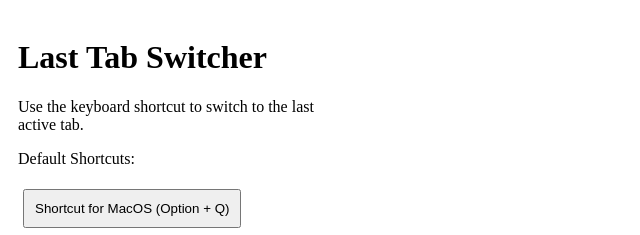
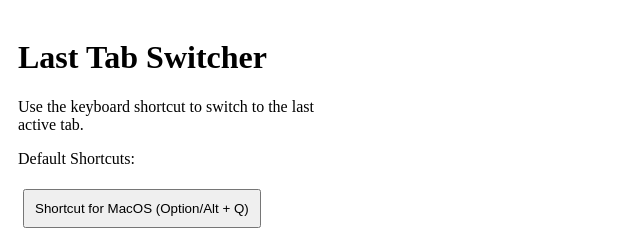
Before and after one commit to salimhossain/SwitchLastTab, a browser extension: page index.html in a window 1280 px wide. Shown: the top 235 px of the page, without its empty margins (0-640 px from the left). Drawn offline with Linux system fonts and the light colour scheme.

Commit message:
init Switch Last Tab

```diff
--- a/index.html
+++ b/index.html
@@ -17,7 +17,7 @@
   <h1>Last Tab Switcher</h1>
   <p>Use the keyboard shortcut to switch to the last active tab.</p>
   <p>Default Shortcuts:</p>
-  <button id="changeColor">Shortcut for MacOS (Option + Q)</button>
+  <button id="changeColor">Shortcut for MacOS (Option/Alt + Q)</button>
   <button id="changeColor">Shortcut for Windows (Alt+Q)</button>
   <button id="changeColor">Shortcut for Chromeos (Alt+Q)</button>
   <button id="changeColor">Shortcut for Linux (Alt+Q)</button>
```
